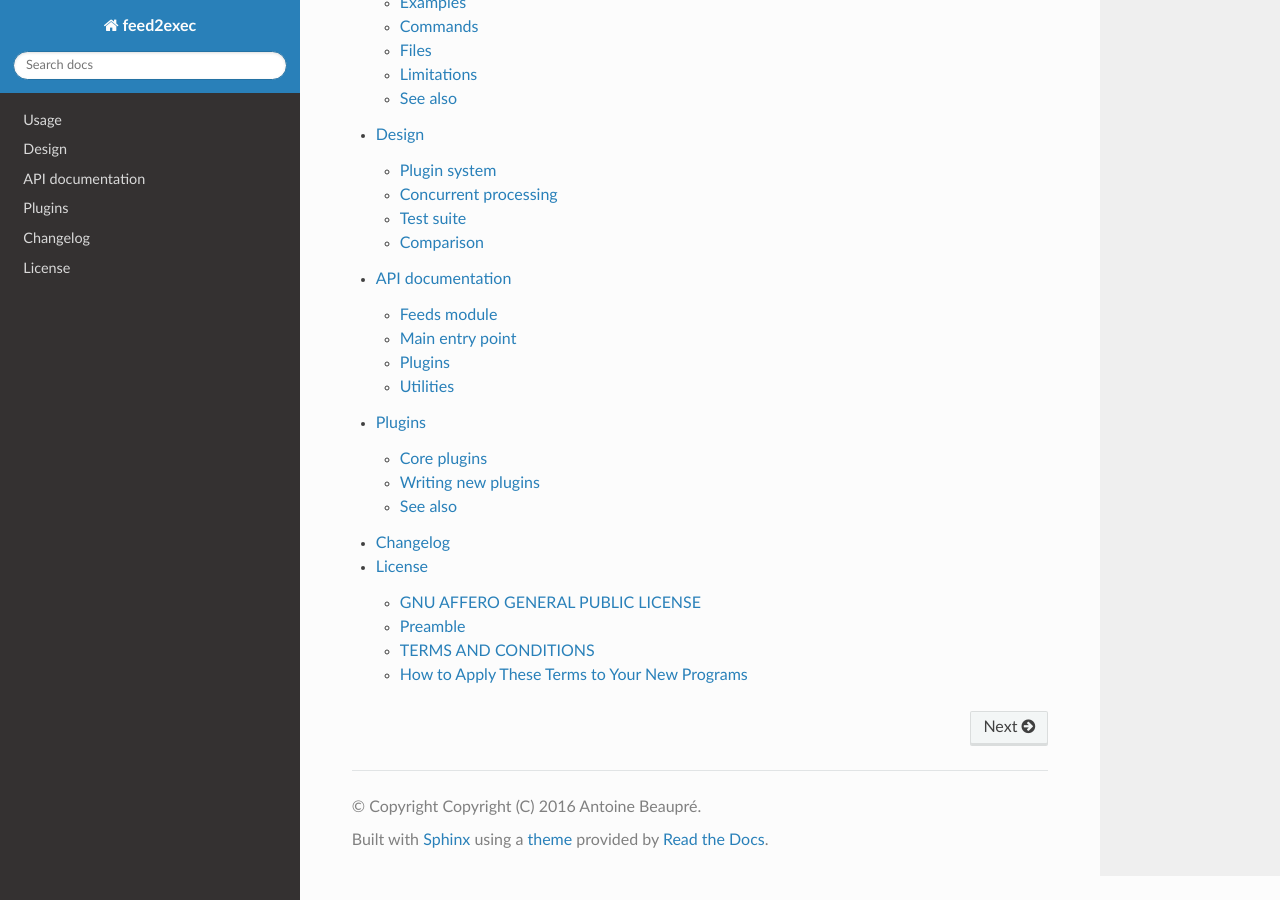
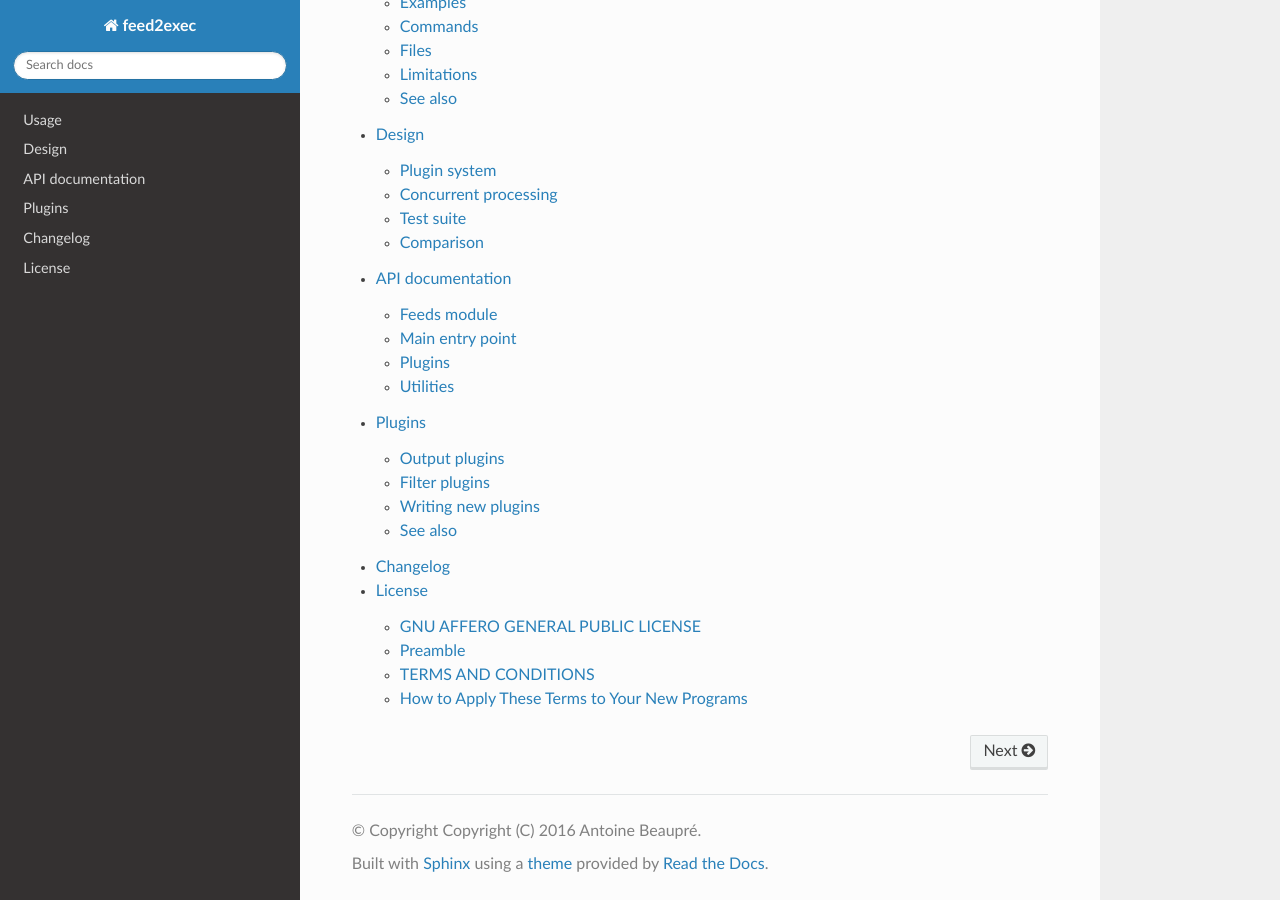
Before and after one commit to timb-machine-mirrors/anarcat-feed2exec, a Sphinx documentation site: the page built from doc/index.rst, in a window 1280 px wide and 900 px high, scrolled down 2239 px. Built offline with Sphinx 7.4.7 and the Read the Docs theme 2.0.0, drawn with Linux system fonts in a browser that asks for light colours; the version number could not be read and is left out.

Commit message:
split filter plugins in documentation

```diff
--- a/doc/plugins.rst
+++ b/doc/plugins.rst
@@ -3,8 +3,8 @@ Plugins
 
 This is a quick overview of the available plugins.
 
-Core plugins
-------------
+Output plugins
+--------------
 
 Archive
 ~~~~~~~
@@ -12,23 +12,10 @@ Archive
 .. automodule:: feed2exec.plugins.archive
    :members:
 
-Droptitle
-~~~~~~~~~
-
-.. automodule:: feed2exec.plugins.droptitle
-   :members:
-
-
 Echo
 ~~~~
 
 .. automodule:: feed2exec.plugins.echo
-   :members:
-
-Emptysummary
-~~~~~~~~~~~~
-
-.. automodule:: feed2exec.plugins.emptysummary
    :members:
 
 Error
@@ -41,12 +28,6 @@ Exec
 ~~~~
 
 .. automodule:: feed2exec.plugins.exec
-   :members:
-
-Html2text
-~~~~~~~~~
-
-.. automodule:: feed2exec.plugins.html2text
    :members:
 
 Maildir
@@ -77,6 +58,28 @@ Wayback
 ~~~~~~~
 
 .. automodule:: feed2exec.plugins.wayback
+   :members:
+
+Filter plugins
+--------------
+
+Droptitle
+~~~~~~~~~
+
+.. automodule:: feed2exec.plugins.droptitle
+   :members:
+
+
+Emptysummary
+~~~~~~~~~~~~
+
+.. automodule:: feed2exec.plugins.emptysummary
+   :members:
+
+Html2text
+~~~~~~~~~
+
+.. automodule:: feed2exec.plugins.html2text
    :members:
 
 .. _writing-plugins:
```
